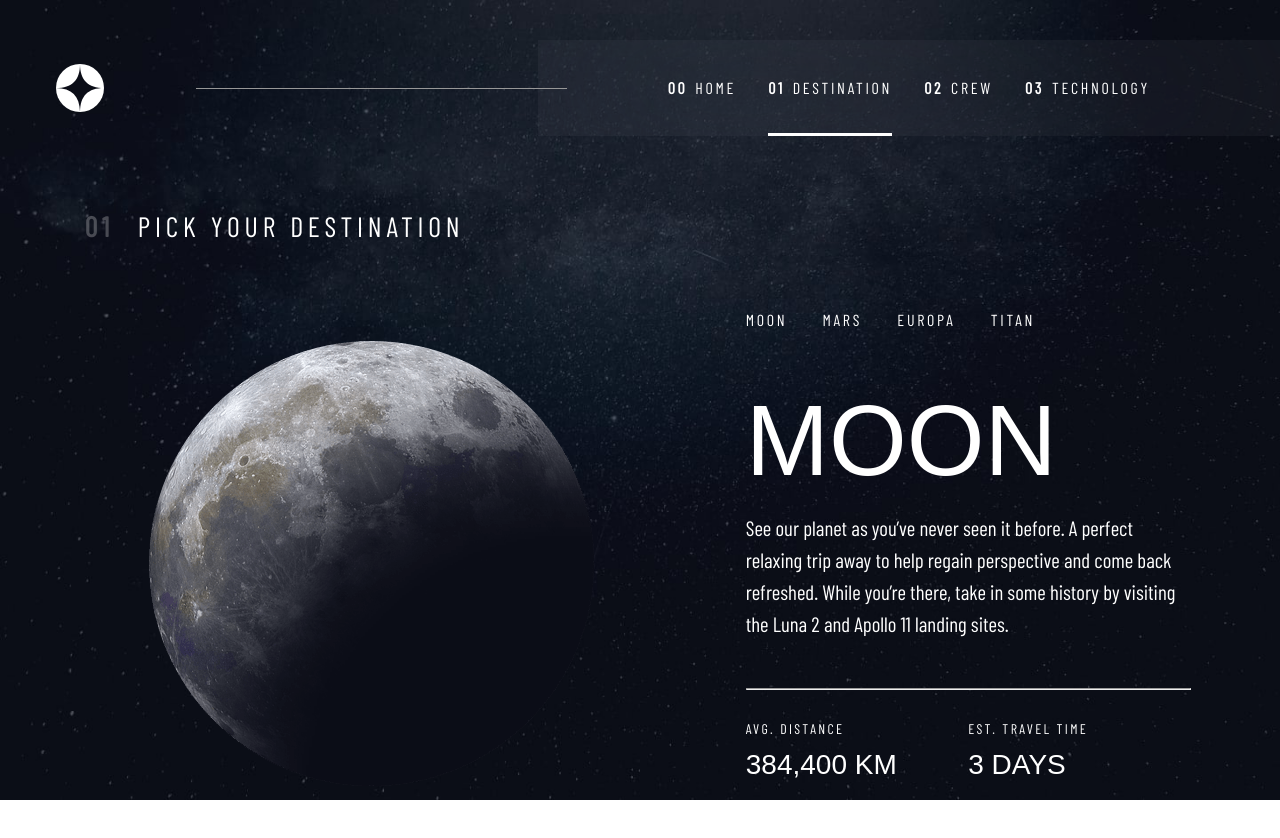
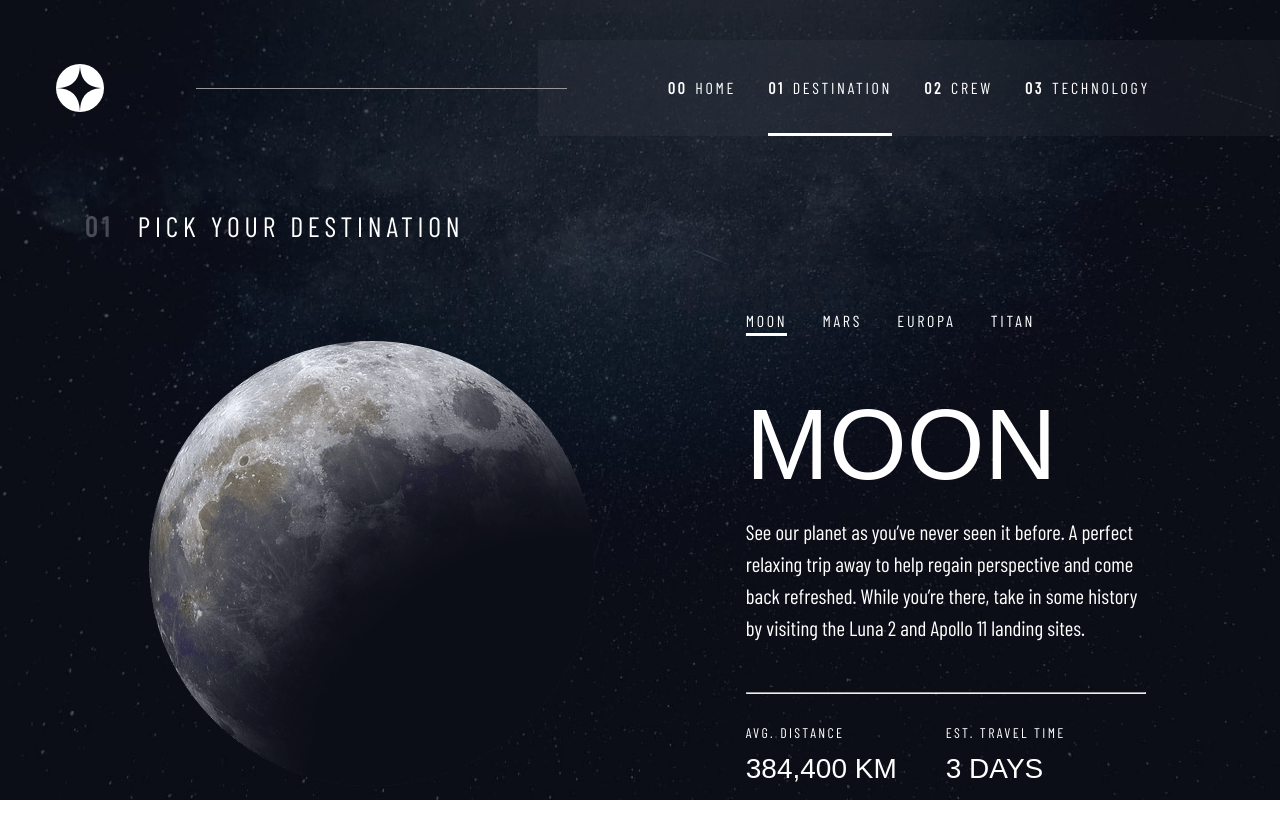
Before and after one commit to AlanSalas/space-tourism, a React (Create React App) app: page /destination in a window 1280 px wide. Shown: the top 838 px of the page. Built offline with nearby package versions, Linux system fonts and the light colour scheme; a web font is replaced by a local one.

Commit message:
Add dynamic data in Destination page

```diff
--- /dev/null
+++ b/src/constants/planets.js
@@ -0,0 +1,11 @@
+import ImageMoon from "assets/destination/image-moon.png";
+import ImageMars from "assets/destination/image-mars.png";
+import ImageEuropa from "assets/destination/image-europa.png";
+import ImageTitan from "assets/destination/image-titan.png";
+
+export const planets = {
+  Moon: ImageMoon,
+  Mars: ImageMars,
+  Europa: ImageEuropa,
+  Titan: ImageTitan,
+};
--- a/src/pages/Destination.jsx
+++ b/src/pages/Destination.jsx
@@ -2,11 +2,19 @@ import React, { useState } from "react";
 import destinationsJson from "data/destinations.json";
 import { Box, Stack, Typography } from "@mui/material";
 import { Container } from "components/styled";
-import MoonImage from "assets/destination/image-moon.png";
 import { Divider } from "components/styled";
+import { planets } from "constants/planets";
 
 const Destination = () => {
   const [destinations, setDestinations] = useState(destinationsJson?.destinations);
+  const [currentDestination, setCurrentDestination] = useState(destinations[0]);
+
+  const handleChangeDestination = (destination) => {
+    const newDestination = destinations.find((dest) => dest.name === destination);
+    setCurrentDestination(newDestination);
+  };
+
+  console.log(currentDestination);
 
   return (
     <Container sx={{ height: "100%" }}>
@@ -20,17 +28,21 @@ const Destination = () => {
               PICK YOUR DESTINATION
             </Typography>
           </Stack>
-          <Box component="img" src={MoonImage} sx={{ ml: 8, mt: 12 }} />
+          <Box component="img" src={planets[currentDestination.name]} sx={{ ml: 8, mt: 12 }} />
         </Box>
-        <Box sx={{ maxWidth: "445px", pt: 21.5 }}>
+        <Box sx={{ maxWidth: "445px", mt: "auto" }}>
           <Stack direction="row" sx={{ mb: 6 }}>
             {destinations &&
               destinations.map((item) => (
                 <Typography
+                  onClick={() => handleChangeDestination(item.name)}
                   variant="navText"
                   key={item.name}
                   sx={{
-                    // borderBottom: "3px solid #FFFFFF" : "3px solid transparent",
+                    borderBottom:
+                      currentDestination.name === item.name
+                        ? "3px solid #FFFFFF"
+                        : "3px solid transparent",
                     color: "tertiary.main",
                     cursor: "pointer",
                     mr: "2.2rem",
@@ -50,12 +62,14 @@ const Destination = () => {
               ))}
           </Stack>
           <Typography variant="h2" sx={{ color: "tertiary.main", mb: 1.5 }}>
-            MOON
+            {currentDestination.name}
           </Typography>
-          <Typography component="p" variant="bodyText" sx={{ color: "tertiary.main", mb: 6 }}>
-            See our planet as you’ve never seen it before. A perfect relaxing trip away to help
-            regain perspective and come back refreshed. While you’re there, take in some history by
-            visiting the Luna 2 and Apollo 11 landing sites.
+          <Typography
+            component="p"
+            variant="bodyText"
+            sx={{ color: "tertiary.main", mb: 6, maxWidth: "400px" }}
+          >
+            {currentDestination.description}
           </Typography>
           <Divider sx={{ mb: 3.5 }} />
           <Stack direction="row">
@@ -64,7 +78,7 @@ const Destination = () => {
                 AVG. DISTANCE
               </Typography>
               <Typography variant="subtitle1" sx={{ color: "tertiary.main" }}>
-                384,400 KM
+                {currentDestination.distance}
               </Typography>
             </Box>
             <Box sx={{ width: "50%" }}>
@@ -72,7 +86,7 @@ const Destination = () => {
                 EST. TRAVEL TIME
               </Typography>
               <Typography variant="subtitle1" sx={{ color: "tertiary.main" }}>
-                3 DAYS
+                {currentDestination.travel}
               </Typography>
             </Box>
           </Stack>
--- a/src/theme/index.js
+++ b/src/theme/index.js
@@ -38,6 +38,7 @@ const theme = createTheme({
     },
     h2: {
       fontSize: "6.25rem",
+      textTransform: "uppercase",
     },
     h3: {
       fontSize: "3.5",
@@ -52,11 +53,13 @@ const theme = createTheme({
     },
     subtitle1: {
       fontSize: "1.75rem",
+      textTransform: "uppercase",
     },
     subtitle2: {
       fontFamily: "'Barlow Condensed', sans-serif",
       fontSize: "0.875rem",
       letterSpacing: "2.35px",
+      textTransform: "uppercase",
     },
     navText: {
       fontFamily: "'Barlow Condensed', sans-serif",
```
